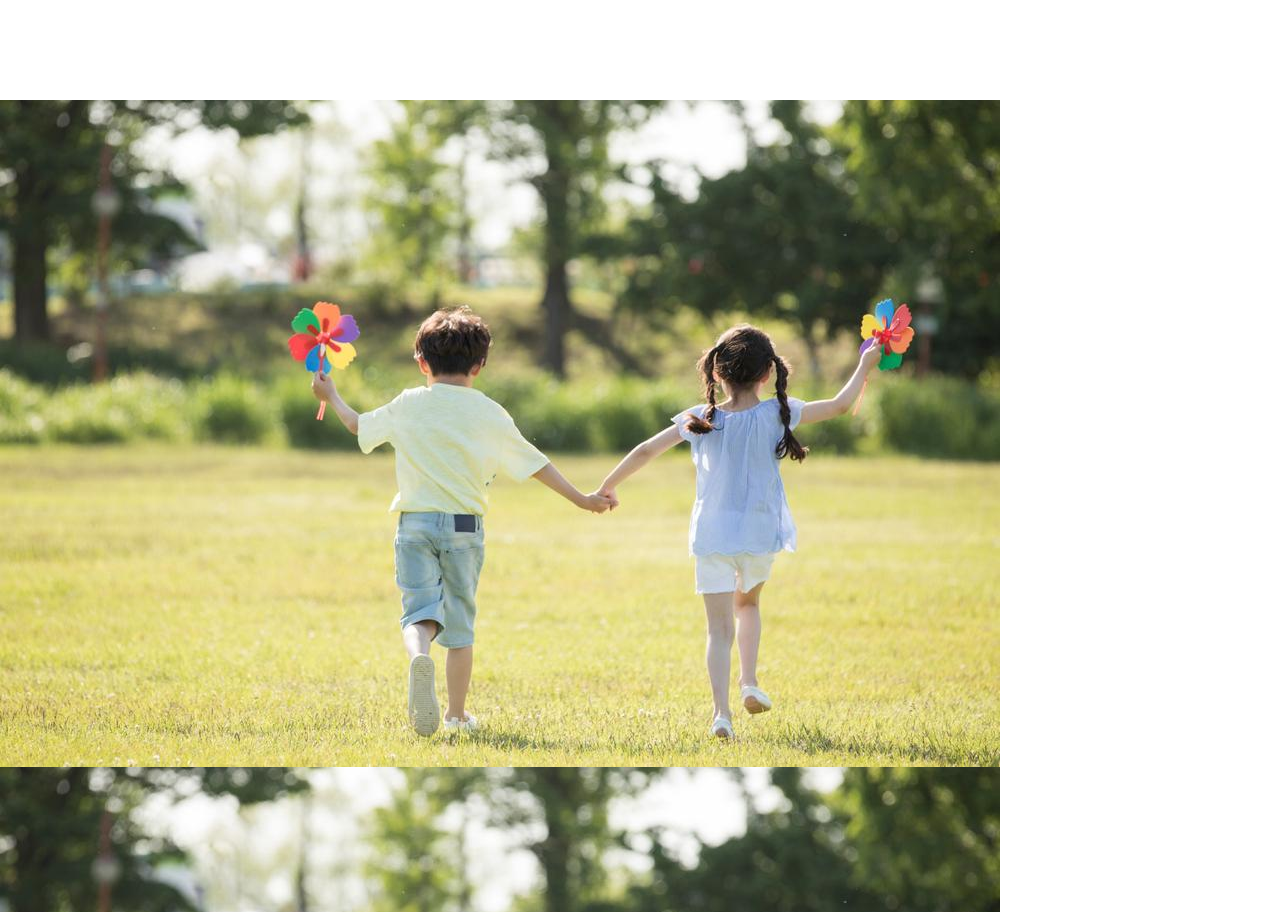
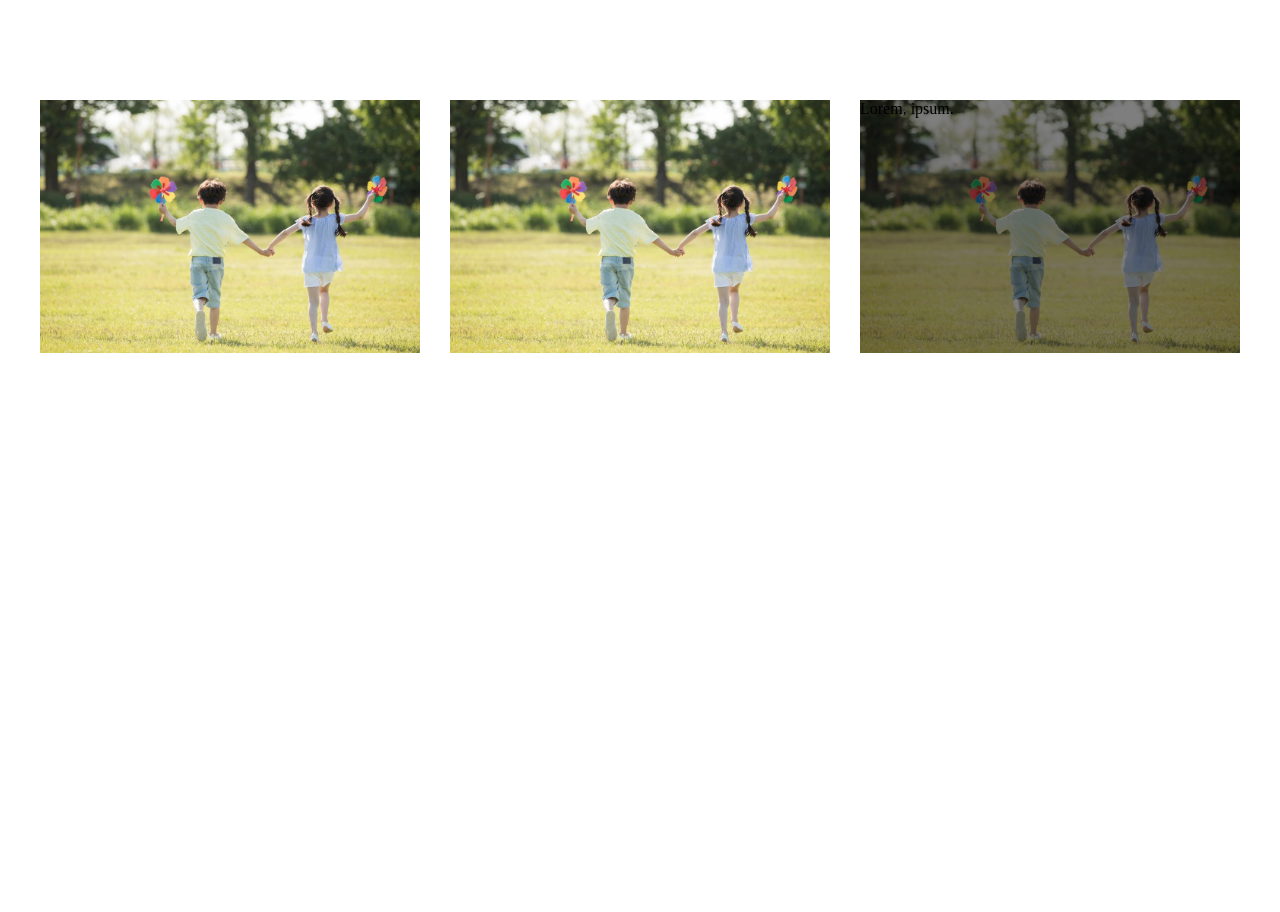
Before and after one commit to desipossa/html_step02, a plain HTML site: page position03.html in a window 1280 px wide. Shown: the top 912 px of the page. After the commit the page ends 800 px from the top, so only its background shows below. Drawn offline with Linux system fonts and the light colour scheme.

Commit message:
20221122

```diff
--- a/position03.html
+++ b/position03.html
@@ -13,12 +13,111 @@
             box-sizing: border-box;
         }
 
+
         img {
+            max-width: 100%;
             vertical-align: middle;
         }
 
         .hover {
             padding: 100px 0;
+        }
+
+        .inner {
+            display: flex;
+            gap: 30px;
+            width: 1200px;
+            margin: 0 auto;
+        }
+
+        .inner figure {
+            position: relative;
+            flex: 1;
+            overflow: hidden;
+        }
+
+        .inner figure .box {
+            position: absolute;
+            top: 100%;
+            left: 0;
+            width: 100%;
+            height: 100%;
+            background: rgba(0, 0, 0, 0.7);
+            color: #fff;
+
+            display: flex;
+            justify-content: center;
+            align-items: center;
+
+            opacity: 0;
+            transition: 0.5s;
+        }
+
+        .inner figure:hover .box {
+            position: absolute;
+            top: 0;
+            left: 0;
+            width: 100%;
+            height: 100%;
+            background: rgba(0, 0, 0, 0.7);
+            color: #fff;
+
+            display: flex;
+            justify-content: center;
+            align-items: center;
+
+            opacity: 1;
+        }
+
+        .inner figure .box3 {
+            position: absolute;
+            top: 0;
+            left: 0;
+            width: 100%;
+            height: 100%;
+            background: rgba(0, 0, 0, 0.5);
+        }
+
+        .inner figure .box3 span::before {
+            content: "";
+            position: absolute;
+            top: 5px;
+            left: 5px;
+            width: 0;
+            height: 0;
+            border-top: 1px solid #fff;
+            border-left: 1px solid #fff;
+            transition: 0.5s;
+            box-sizing: border-box;
+            overflow: hidden;
+            opacity: 0;
+        }
+
+        .inner figure .box3:hover span::before {
+            width: calc(100% - 10px);
+            height: calc(100% - 10px);
+            opacity: 1;
+        }
+
+        .inner figure .box3 span::after {
+            content: "";
+            position: absolute;
+            bottom: 5px;
+            right: 5px;
+            width: 0;
+            height: 0;
+            border-bottom: 1px solid #fff;
+            border-right: 1px solid #fff;
+            transition: 0.5s;
+            box-sizing: border-box;
+            overflow: hidden;
+            opacity: 0;
+        }
+
+        .inner figure .box3:hover span::after {
+            width: calc(100% - 10px);
+            height: calc(100% - 10px);
+            opacity: 1;
         }
     </style>
 </head>
@@ -28,12 +127,19 @@
         <div class="inner">
             <figure>
                 <img src="./m01.jpg" alt="">
+                <div class="box">
+                    <span>Lorem, ipsum.</span>
+                </div>
             </figure>
             <figure>
                 <img src="./m01.jpg" alt="">
             </figure>
             <figure>
                 <img src="./m01.jpg" alt="">
+                <div class="box3">
+
+                    <span>Lorem, ipsum.</span>
+                </div>
             </figure>
         </div>
     </section>
```
